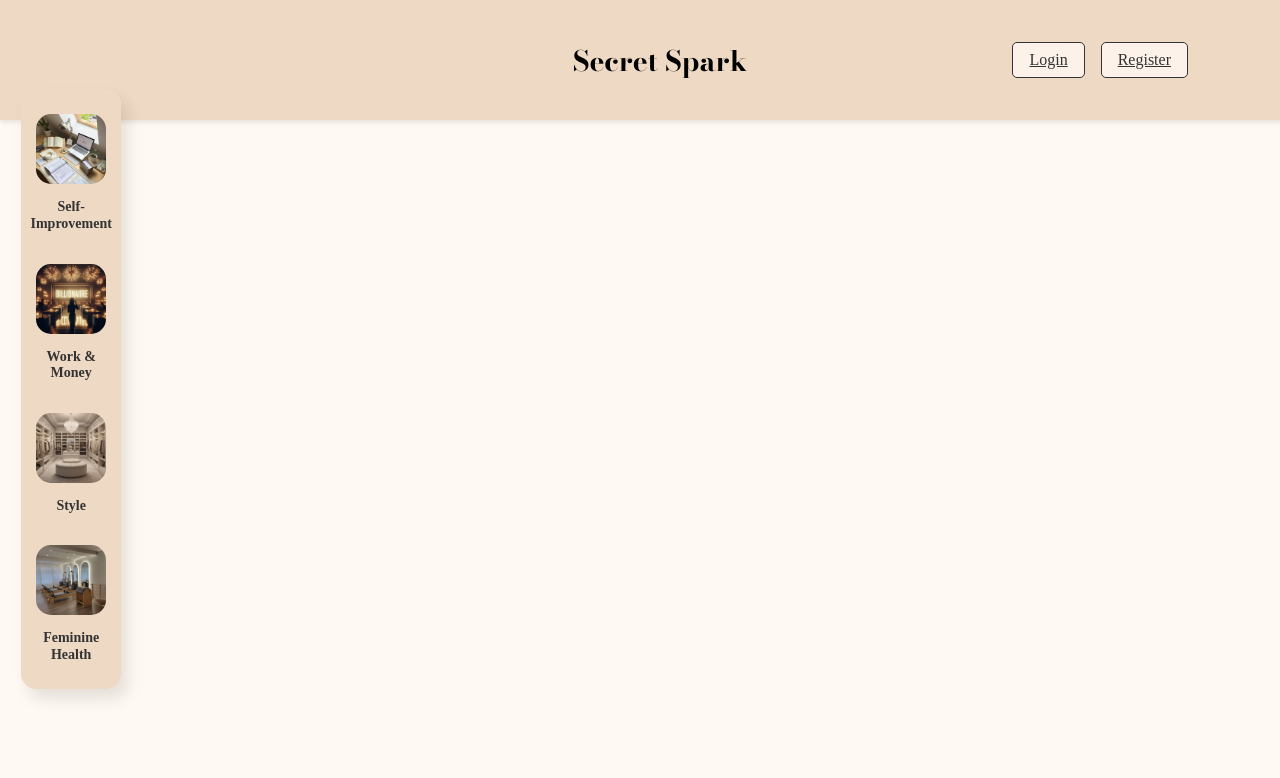
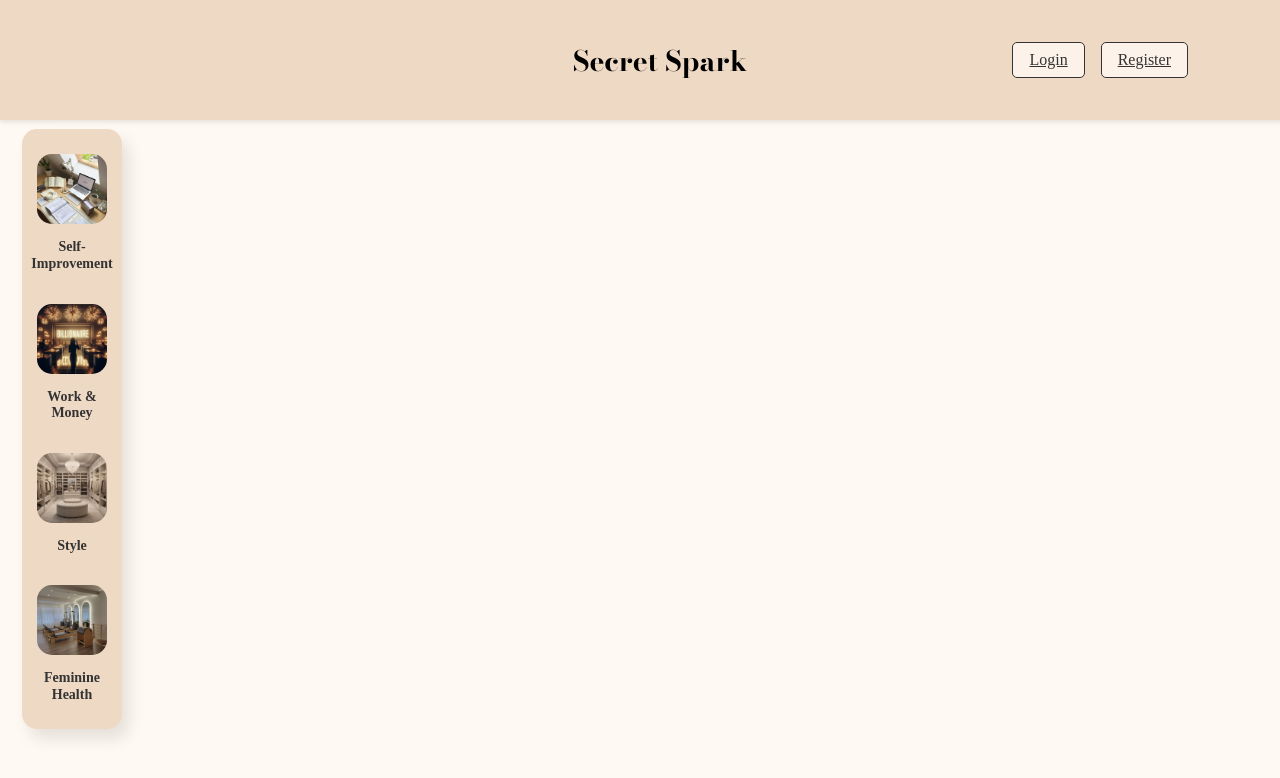
Before and after one commit to ElenaTsvetkovaa/secretSpark, a Django app: page / in a window 1280 px wide. Shown: the top 778 px of the page. Run offline with Django 5.2, Linux system fonts and the light colour scheme; some web fonts are replaced.

Commit message:
fix: fixed nav

```diff
--- a/static/css/nav.css
+++ b/static/css/nav.css
@@ -1,11 +1,17 @@
-
-/* Navigation Bar */
-.nav {
+nav {
+    position: fixed;
     width: 100px;
     height: 600px;
     z-index: 10000;
+    margin-left: 5%;
+    margin-top: 40px;
+}
+
+/* Navigation Bar */
+nav ul {
+    height: 100%;
+    width: 100%;
     flex-direction: column;
-    margin-left: 5%;
     transform: translateX(-50%);
     background-color: #eed9c4;
     display: flex;
@@ -15,7 +21,9 @@
     box-shadow: 7px 10px 16px rgba(0, 0, 0, 0.1);
     margin-top: 80px;
     position: relative;
-    border: 35px #4A3F35;
+    border: 5px #4A3F35; /* Fixed border syntax */
+    padding: 0;
+    list-style: none; /* Removes default bullet points */
 }
 
 /* Navigation Items */
@@ -26,6 +34,14 @@
     text-align: center;
     width: auto;
     margin: 5px;
+}
+
+.nav-item a {
+    text-decoration: none; /* Removes default link underline */
+    color: inherit; /* Keeps text color consistent */
+    display: flex;
+    flex-direction: column;
+    align-items: center;
 }
 
 /* Images inside Navigation */
@@ -48,9 +64,6 @@
     color: #333;
     font-weight: bold;
     margin-top: 15px;
-    max-width: 100%; /* Ensures text doesn't go beyond nav */
-    word-wrap: break-word; /* Forces long words to wrap */
-    overflow-wrap: break-word; /* Ensures proper text wrapping */
-    text-align: center; /* Keeps text centered */
-    line-height: 1.2; /
+    text-align: center;
+    line-height: 1.2;
 }
--- a/templates/common/home.html
+++ b/templates/common/home.html
@@ -30,5 +30,7 @@
         <!-- This is where page-specific content will go -->
         {% endblock %}
 
+
+
 </body>
 </html>
--- a/templates/common/nav.html
+++ b/templates/common/nav.html
@@ -1,28 +1,33 @@
 {% load static %}
-	<div class="nav">
-    	<div class="nav-item">
-        	<img src="{% static 'images/self_improvement.jpg' %}" alt="Self Improvement">
-            <span>Self-Improvement</span>
 
-        </div>
+<nav>
+    <ul class="nav">
+        <li class="nav-item">
+            <a href="#">
+                <img src="{% static 'images/self_improvement.jpg' %}" alt="Self Improvement">
+                <span>Self-Improvement</span>
+            </a>
+        </li>
 
-           <div class="nav-item">
-        	<img src="{% static 'images/work_and_money.jpg' %}"
-            alt="Work and Money">
-            <span>Work & Money</span>
+        <li class="nav-item">
+            <a href="#">
+                <img src="{% static 'images/work_and_money.jpg' %}" alt="Work and Money">
+                <span>Work & Money</span>
+            </a>
+        </li>
 
-        </div>
+        <li class="nav-item">
+            <a href="#">
+                <img src="{% static 'images/style.jpg' %}" alt="Style">
+                <span>Style</span>
+            </a>
+        </li>
 
-            <div class="nav-item">
-        	<img src="{%  static 'images/style.jpg' %}" alt="Style">
-            <span>Style</span>
-
-        </div>
-
-            <div class="nav-item">
-        	<img src="{% static 'images/feminine_health.jpg' %}" alt="Feminine Health">
-            <span>Feminine Health</span>
-
-        </div>
-
-        </div>
+        <li class="nav-item">
+            <a href="#">
+                <img src="{% static 'images/feminine_health.jpg' %}" alt="Feminine Health">
+                <span>Feminine Health</span>
+            </a>
+        </li>
+    </ul>
+</nav>
```
Also changed, not shown: static/css/styles.css (line endings or trailing spaces).
